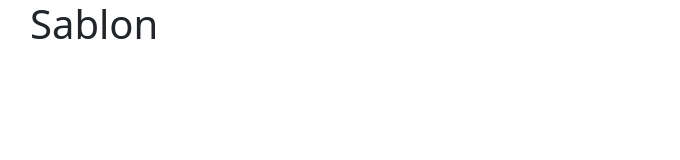
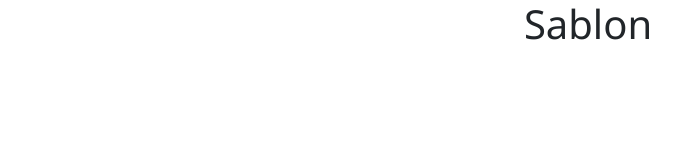
Before and after one commit to Gergo06-py/orarend, a website: page src/index.html in a window 1280 px wide. Shown: the whole page, without its empty margins (52-732 px from the left). Drawn offline with nearby package versions, Linux system fonts and the light colour scheme.

Commit message:
Changed index.html and style.css

```diff
--- a/src/index.html
+++ b/src/index.html
@@ -9,7 +9,7 @@
 	</head>
 	<body>
 		<div class="container">
-			<h1>Sablon</h1>
+			<h1 class="title">Sablon</h1>
 		</div>
 
 		<script src="js/bootstrap.js"></script>
--- a/src/style.css
+++ b/src/style.css
@@ -0,0 +1,7 @@
+body {
+	font-family: "Segoe UI", Tahoma, Geneva, Verdana, sans-serif;
+}
+
+.title {
+	text-align: center;
+}
```
